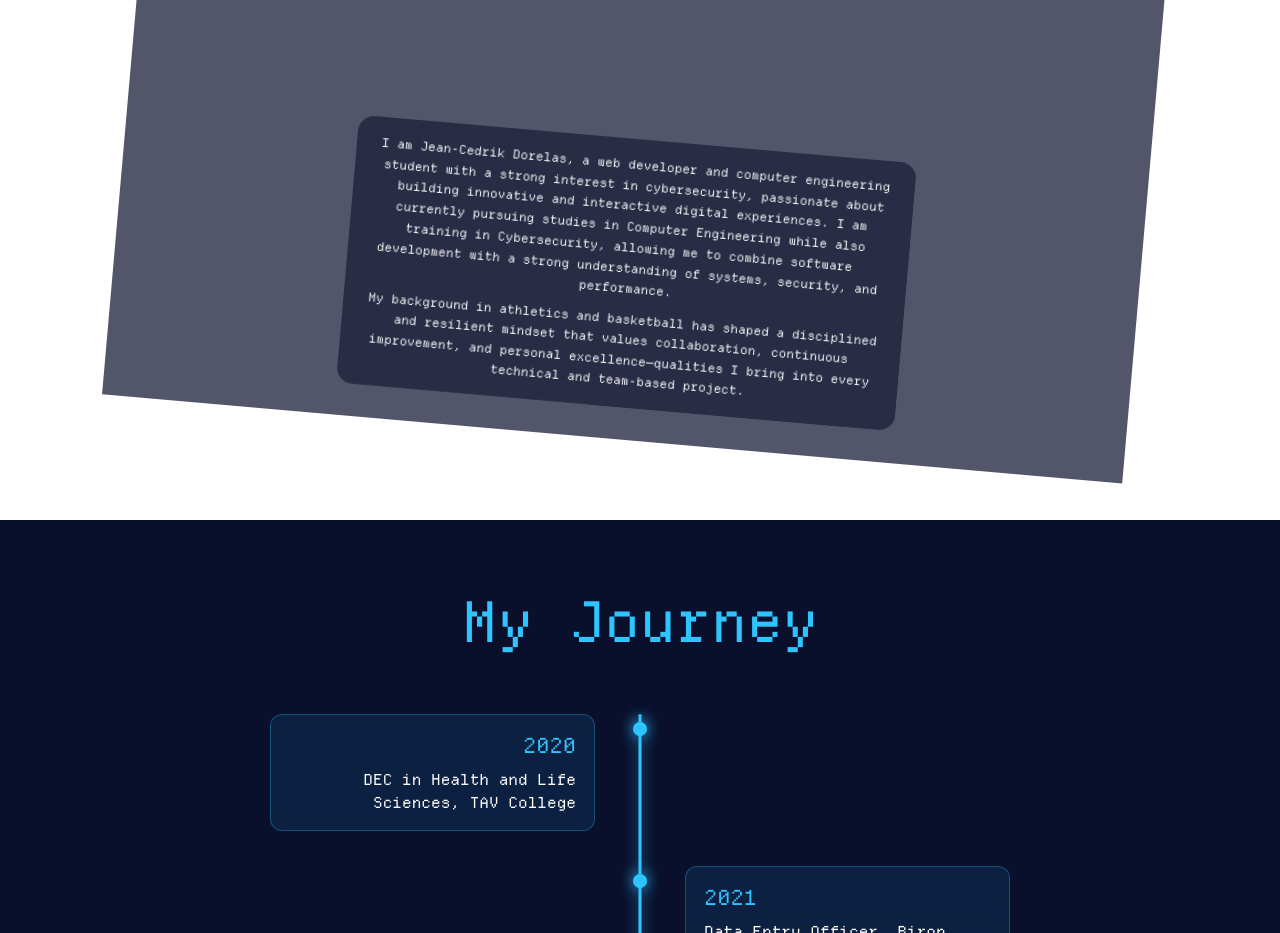
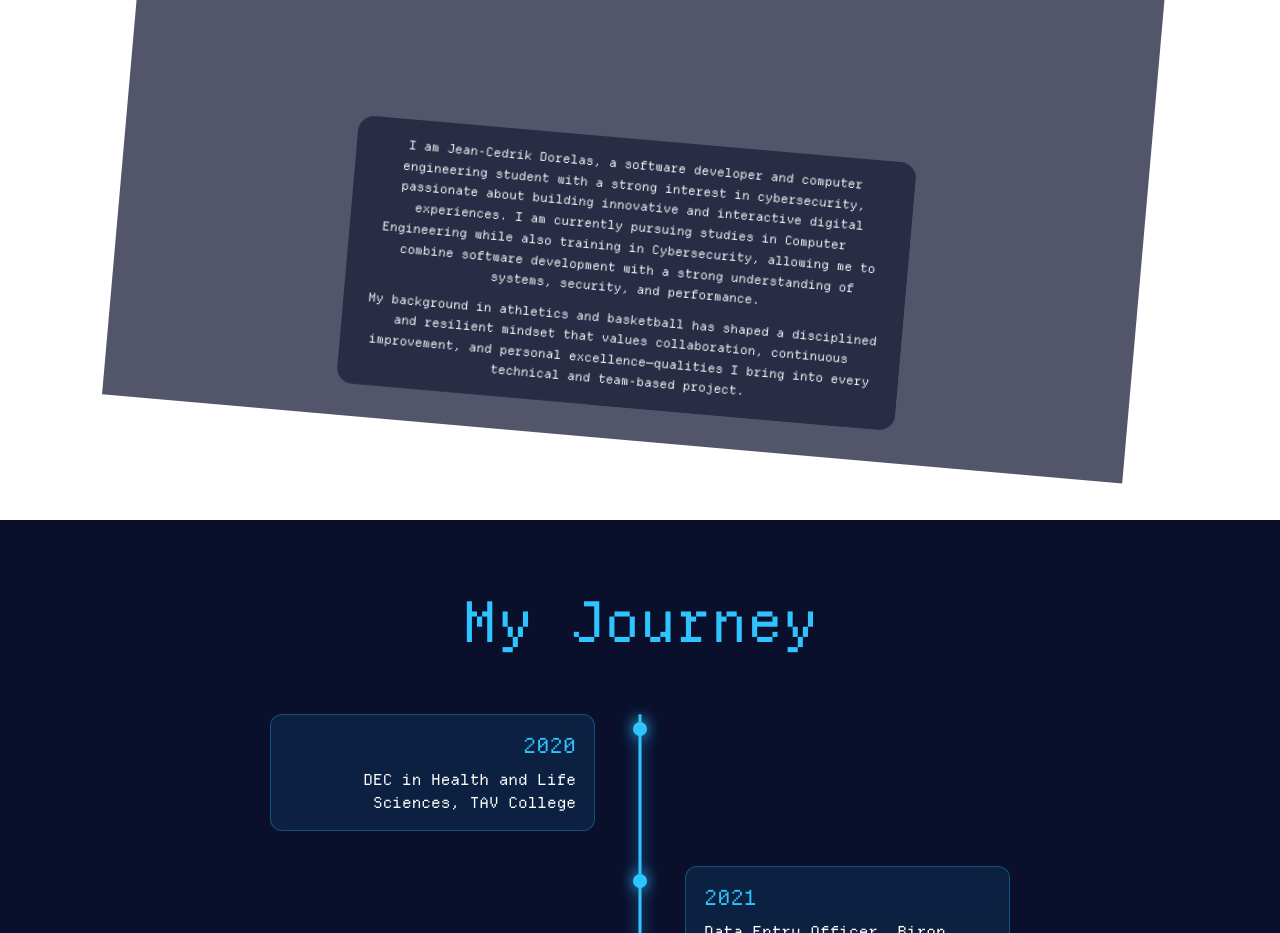
Before and after one commit to jcedrik/portfolio, a React (Vite) app: page / in a window 1280 px wide. Shown: the part 1080-2013 px from the top of the page. Built offline with nearby package versions, Linux system fonts and the light colour scheme; a web font is replaced by a local one.

Commit message:
fix about me text

```diff
--- a/src/App.tsx
+++ b/src/App.tsx
@@ -181,11 +181,11 @@ const AboutSection = ({ scrollYProgress, isMobile, isTablet }: { scrollYProgress
   }, []);
 
   // Short text for iPhone SE only
-  const shortText1 = "I'm Jean-Cedrik Dorelas, a web developer and computer engineering student passionate about cybersecurity and building interactive digital experiences.";
+  const shortText1 = "I'm Jean-Cedrik Dorelas, a software developer and computer engineering student passionate about cybersecurity and building interactive digital experiences.";
   const shortText2 = "My athletics background shaped a disciplined mindset that values collaboration and continuous improvement.";
 
   // Full text for other devices
-  const fullText1 = "I am Jean-Cedrik Dorelas, a web developer and computer engineering student with a strong interest in cybersecurity, passionate about building innovative and interactive digital experiences. I am currently pursuing studies in Computer Engineering while also training in Cybersecurity, allowing me to combine software development with a strong understanding of systems, security, and performance.";
+  const fullText1 = "I am Jean-Cedrik Dorelas, a software developer and computer engineering student with a strong interest in cybersecurity, passionate about building innovative and interactive digital experiences. I am currently pursuing studies in Computer Engineering while also training in Cybersecurity, allowing me to combine software development with a strong understanding of systems, security, and performance.";
   const fullText2 = "My background in athletics and basketball has shaped a disciplined and resilient mindset that values collaboration, continuous improvement, and personal excellence—qualities I bring into every technical and team-based project.";
 
   return (
```
